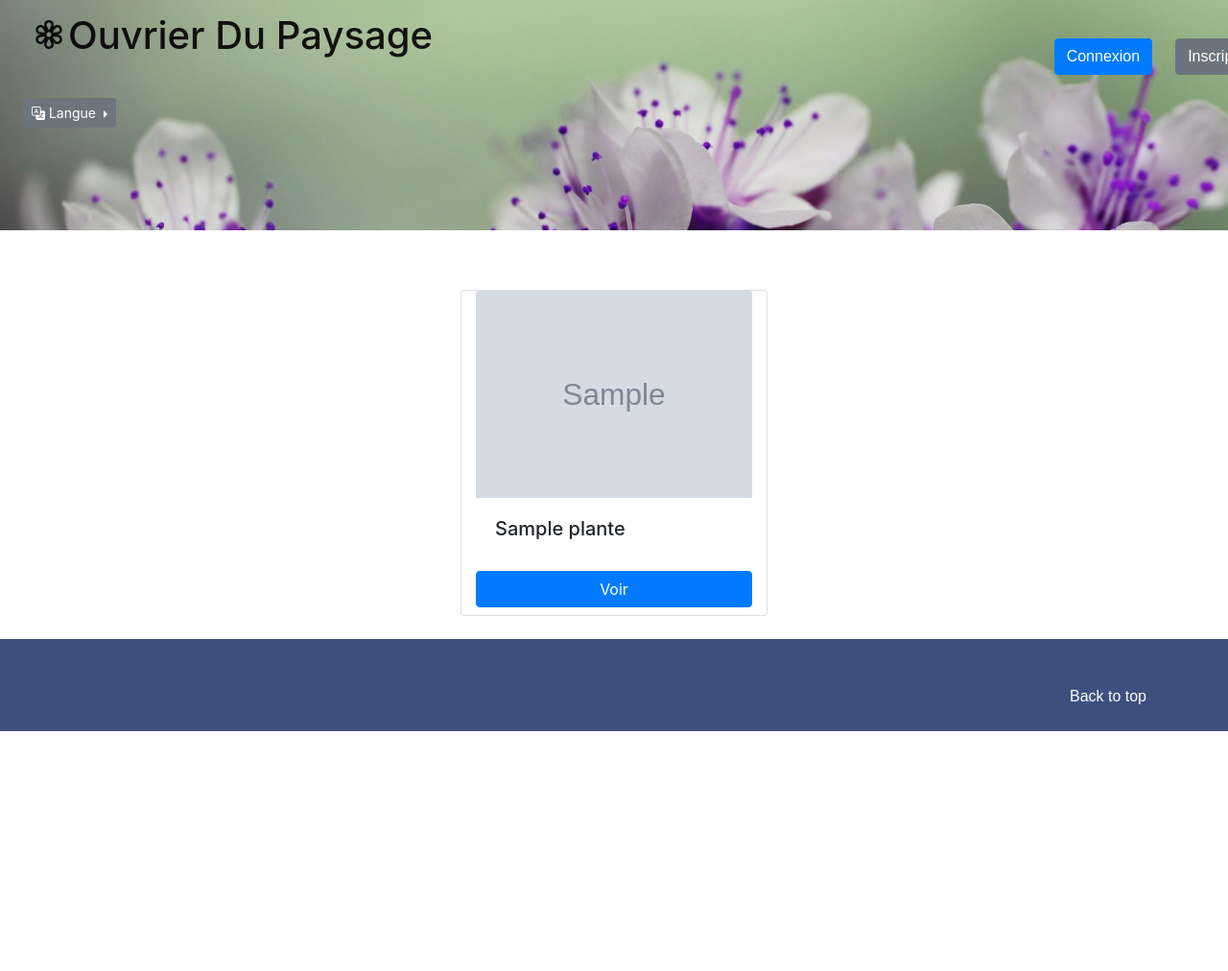
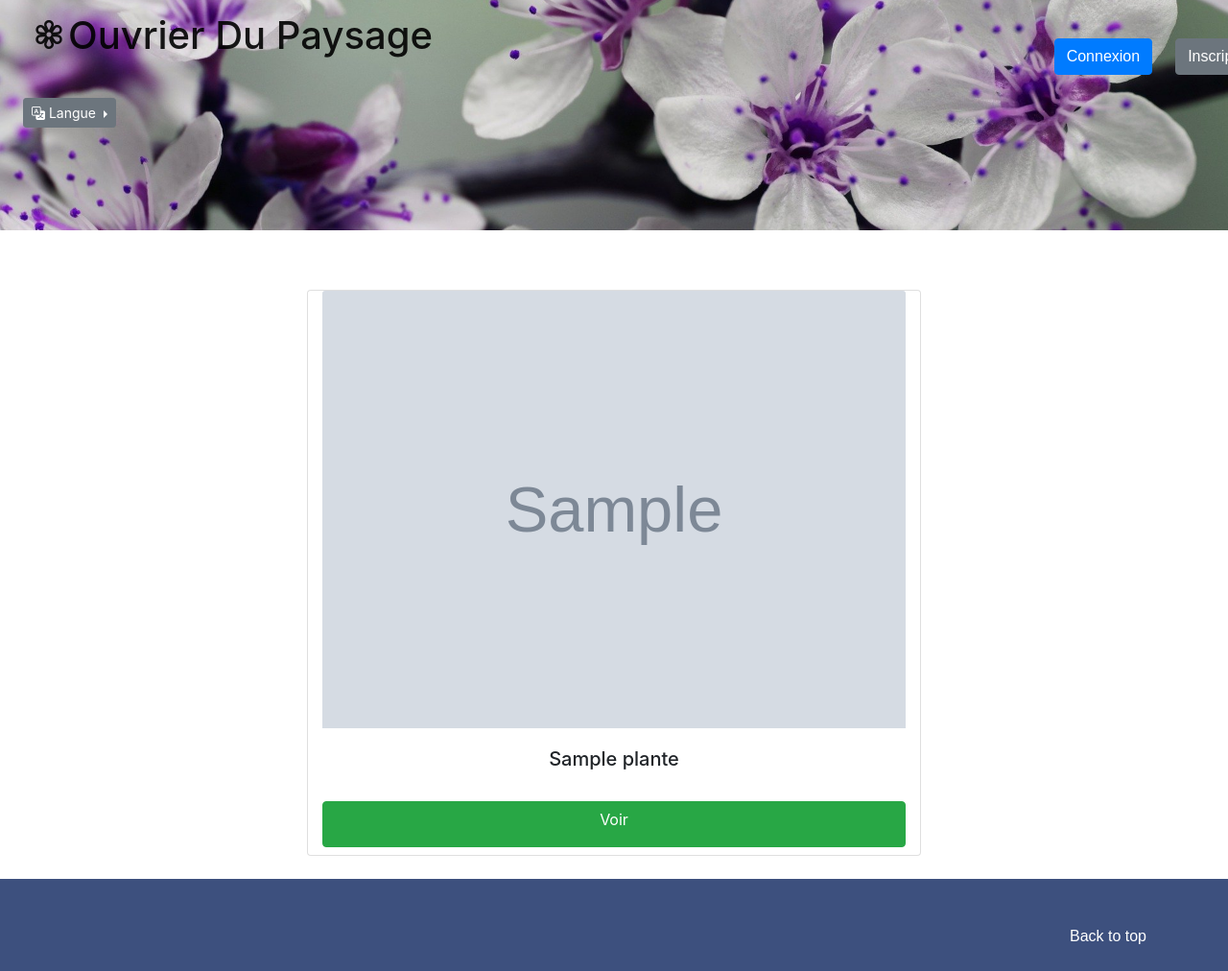
Before and after one commit to QMartineau/NewProjetPlantes, a Symfony app: template templates/home/test.html.twig in a window 1280 px wide. Shown: the whole page at 96% size. Before the commit the page ends 762 px from the top, so only its background shows below. Run offline with Twig, Linux system fonts and the light colour scheme; the template is opened without the code that fills it: most values are stand-ins (such as "Sample title", 1, 10 or a date in 2020); grey boxes marked "Sample" are stand-in pictures; some libraries are stand-ins or nearby versions.

Commit message:
modif affichage showall

```diff
--- a/public/styles/style.css
+++ b/public/styles/style.css
@@ -272,10 +272,6 @@ body>div.col-8.mx-auto.d-flex.flex-column.align-items-center>form>div:nth-child(
 	margin-bottom: 5%;
 }
 
-body > div.col-8.mx-auto.d-flex.flex-column.align-items-center > form > div.text-center{
-
-}
-
 body>div.col-8.mx-auto.d-flex.flex-column.align-items-center>form>div:nth-child(6) {
 	display: flex;
 	align-items: center;
@@ -284,7 +280,6 @@ body>div.col-8.mx-auto.d-flex.flex-column.align-items-center>form>div:nth-child(
 	padding-left: 14%;
 	margin-bottom: 10%;
 }
-
 
 body>div.col-8.mx-auto.d-flex.flex-column.align-items-center>form{
 	width: 50%;
--- a/templates/home/test.html.twig
+++ b/templates/home/test.html.twig
@@ -8,12 +8,12 @@
 			<div class="row d-flex justify-content-around">
 
 {% for Plante in Plantes %}
-    <div class="card col-3 my-4" style="width: 18rem;">
+    <div class="card col-sm-6 col-3 my-4" style="width: 18rem;">
         <img src="{{ asset('images/' ~ Plante.image )}}" class="card-img-top" alt="...">
-        <div class="card-body d-flex align-items-end">
-            <h5 class="card-title">{{ Plante.nom }}</h5>
+        <div class="card-body d-flex flex-column justify-content-end">
+            <h5 class="card-title text-center">{{ Plante.nom }}</h5>
         </div>
-            <a href="{{ url('home') }}/{{ Plante.id }}" class="btn btn-primary mb-2">Voir</a>
+            <a href="{{ url('home') }}/{{ Plante.id }}" class="btn btn-success mb-2 text-center" style="height: 3rem;">Voir</a>
     </div>
 
 {% endfor %}
```
